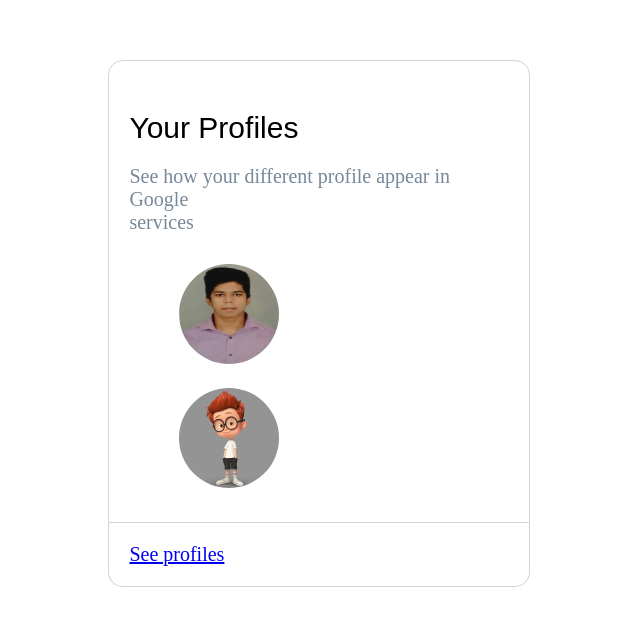
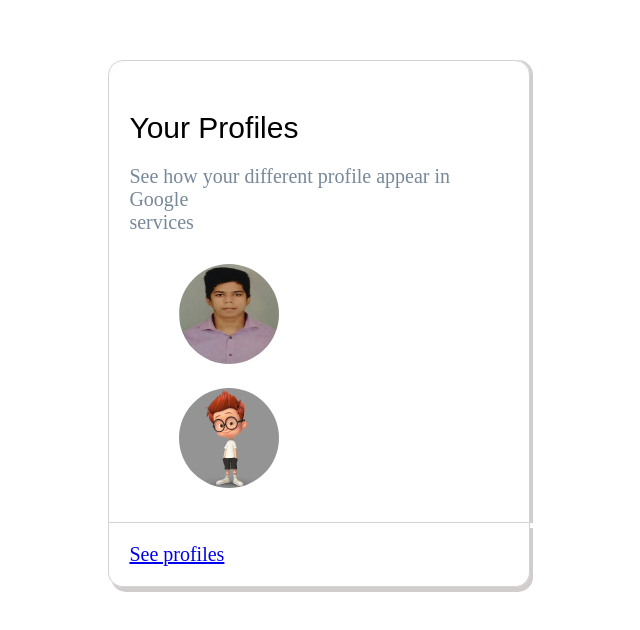
Before and after one commit to ShubhamSinha8081/Asg1, a plain HTML site: page Asg 1.2/index.html in a window 1280 px wide. Shown: the whole page, without its empty margins (321-961 px from the left). Drawn offline with Linux system fonts and the light colour scheme.

Commit message:
Adding Screenshot and updating CSS

```diff
--- a/Asg 1.2/style.css
+++ b/Asg 1.2/style.css
@@ -8,6 +8,7 @@
     padding: 20px;
     margin: 60px auto;
     position: relative;
+    box-shadow: 3px 0px #d2cdcd;
 }
 h3{
     font-size: 30px;
@@ -39,6 +40,7 @@ h3{
     position: relative;
     margin-top: -60px;
     font-size: 20px;
+    box-shadow: 3px 5px #d2cdcd;
 }
 .para{
     color: lightslategray;
```
Also changed, not shown: Asg 1.2/Screenshot.png (added).
